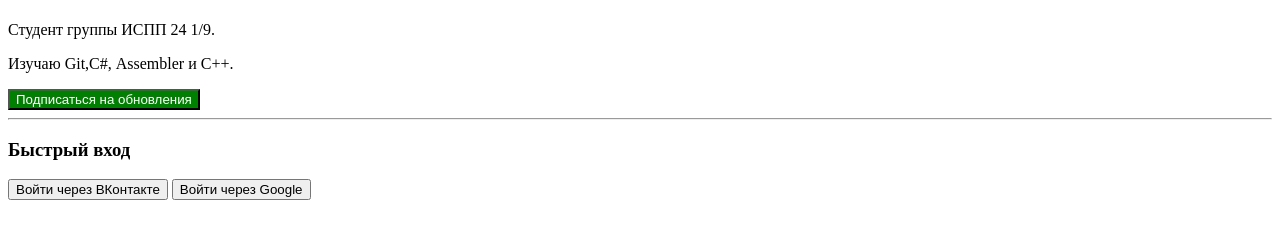
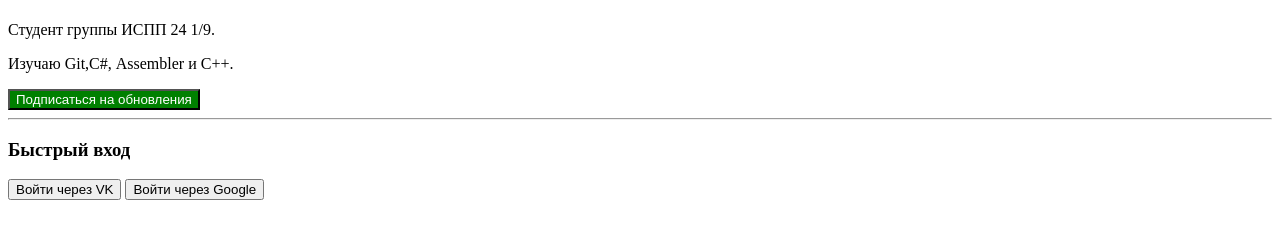
Before and after one commit to acenkov285/profile, a plain HTML site: page index.html in a window 1280 px wide. Shown: the part 59-298 px from the top of the page. Drawn offline with Linux system fonts and the light colour scheme.

Commit message:
Текст кнопки изменен

```diff
--- a/index.html
+++ b/index.html
@@ -16,7 +16,7 @@
     <h3>Быстрый вход</h3>
 
     <form>
-        <button type="button">Войти через ВКонтакте</button>
+        <button type="button">Войти через VK</button>
         <button type="button">Войти через Google</button>
     </form>
 
```
